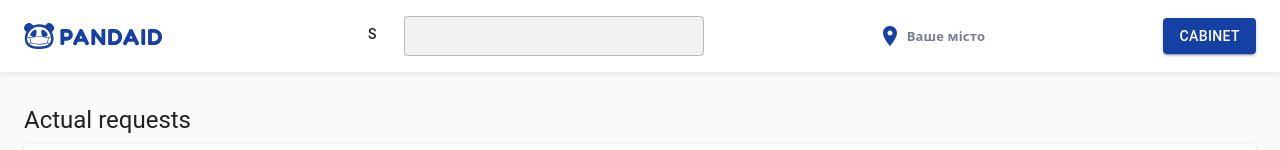
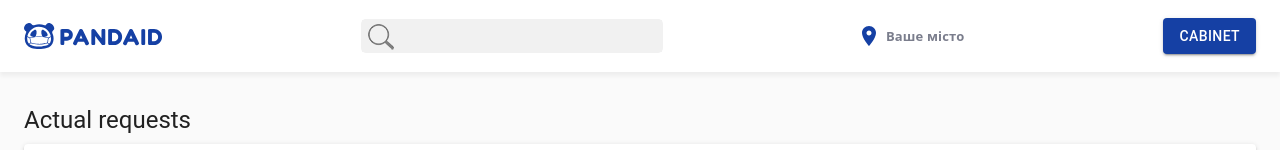
Before and after one commit to hospitalrun-ua/frontend, a React (Create React App) app: page / in a window 1280 px wide. Shown: the top 150 px of the page. Built offline with nearby package versions, Linux system fonts and the light colour scheme; no server answers; a web font is replaced by a local one.

Commit message:
searchfield is ready

```diff
--- a/src/Components/Header/Header.css
+++ b/src/Components/Header/Header.css
@@ -7,17 +7,50 @@
     align-items: center;
 }
 
+.submit-form {
+	padding: 1px;
+	background: #F1F1F1;
+	border-radius: 5px;
+	-webkit-border-radius: 5px;
+	-moz-border-radius: 5px;
+	-o-border-radius: 5px;
+}
+
 .searchfield {
 	background: #F1F1F1;
 	width: 300px;
 	border: none !important;
 	outline: none;
+	padding-left: 46px !important;
 }
 
-.searchfield:focus {
-	border: none !important;
+.submit-btn {
+	margin: 2px 0 0 2px !important;
+	position: absolute !important;
+    z-index: 100;
+    width: 40px !important;
+    height: 30px;
+    background-image: url('search.png');
+    background-repeat: no-repeat;
+
 }
 
-.searchfield:hover {
-	border: none !important;
+.submit-btn:hover {
+	background: transparent !important;
+	width: 40px !important;
+	background-image: url('search.png') !important;
+	background-repeat: no-repeat !important;
 }
+
+.MuiButton-root {
+	min-width: 40px !important;
+}
+
+.MuiInput-underline:before,
+.MuiInput-underline:after {
+	border-bottom: none !important;
+}
+
+.MuiInput-underline:before {
+	min-width: 30px !important;
+}
--- a/src/Components/Header/Header.jsx
+++ b/src/Components/Header/Header.jsx
@@ -20,9 +20,9 @@ const Header = ({ ...props }) => {
       <Container>
         <Grid container direction="row" alignItems="center" justify="space-between">
           {logo}
-          <form noValidate autoComplete="off">
-          <Button type = "Submit">S</Button>
-            <TextField  type="search" variant="outlined" size="small" className = "searchfield" />
+          <form noValidate autoComplete="off" className = "submit-form">
+          <Button type = "submit" className = "submit-btn"></Button>
+            <TextField  type="search" className = "searchfield" />
           </form>
           {!isAuthenticated
             && (
```
Also changed, not shown: src/Components/Header/search.png (added), src/assets/search.png (added).
